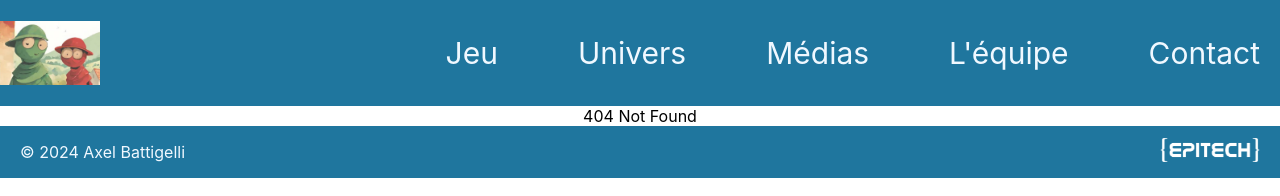
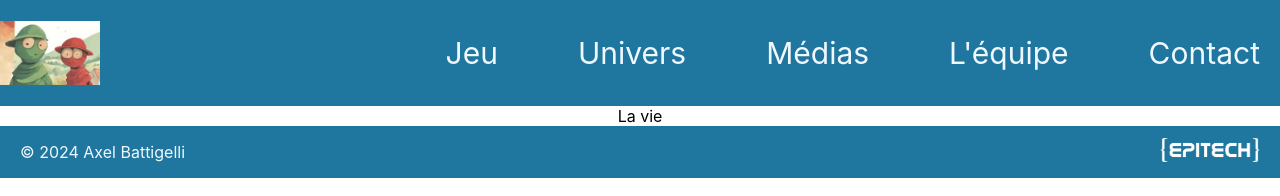
Before and after one commit to albertlarsan68/hiver-cigale.albertlarsan.fr, a React (Create React App) app: page /#/univers in a window 1280 px wide. Before the commit this address had no page. Shown: the top 196 px of the page. Built offline with nearby package versions, Linux system fonts and the light colour scheme.

Commit message:
test version

```diff
--- a/src/App.js
+++ b/src/App.js
@@ -3,6 +3,7 @@ import Header from './components/Header';
 import Footer from './components/Footer';
 import Home from './pages/Home';
 import Jeu from './pages/Jeu';
+import Univers from './pages/Univers';
 import Media from './pages/Media';
 import Lequipe from './pages/Lequipe';
 import Contact from './pages/Contact';
@@ -16,6 +17,7 @@ function App() {
         <Routes>
           <Route path='/' element={<Home />} />
           <Route path='/jeu' element={<Jeu />} />
+          <Route path='/univers' element={<Univers />} />
           <Route path='/media' element={<Media />} />
           <Route path='/lequipe' element={<Lequipe />} />
           <Route path='/contact' element={<Contact />} />
--- a/src/components/Header.js
+++ b/src/components/Header.js
@@ -14,8 +14,8 @@ const Header = () => {
             <ul className='header-menu'>
 
                 <li className='header-menu-item' onClick={() => navigate('/jeu')}>Jeu</li>
-                <li className='header-menu-item' onClick={() => navigate('/lequipe')}>Univers</li>
-                <li className='header-menu-item' onClick={() => navigate('/lequipe')}>Médias</li>
+                <li className='header-menu-item' onClick={() => navigate('/univers')}>Univers</li>
+                <li className='header-menu-item' onClick={() => navigate('/media')}>Médias</li>
 
                 <li className='header-menu-item' onClick={() => navigate('/lequipe')}>L'équipe</li>
                 <li className='header-menu-item' onClick={() => navigate('/contact')}>Contact</li>
--- /dev/null
+++ b/src/pages/Univers.js
@@ -0,0 +1,11 @@
+import React from 'react'
+
+function Univers() {
+    return (
+        <div className="Univers">
+            La vie
+        </div>
+    );
+}
+
+export default Univers;
```
